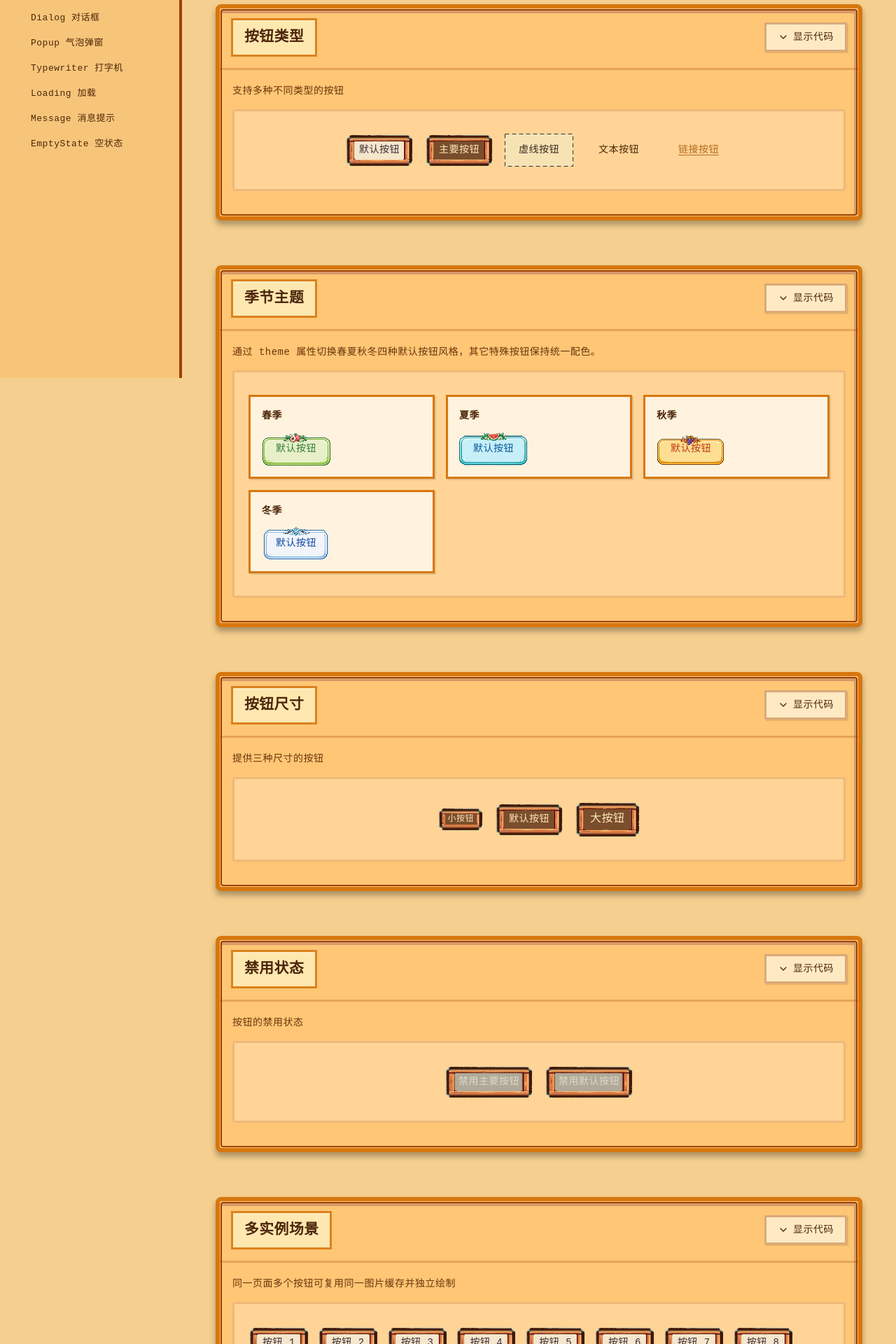
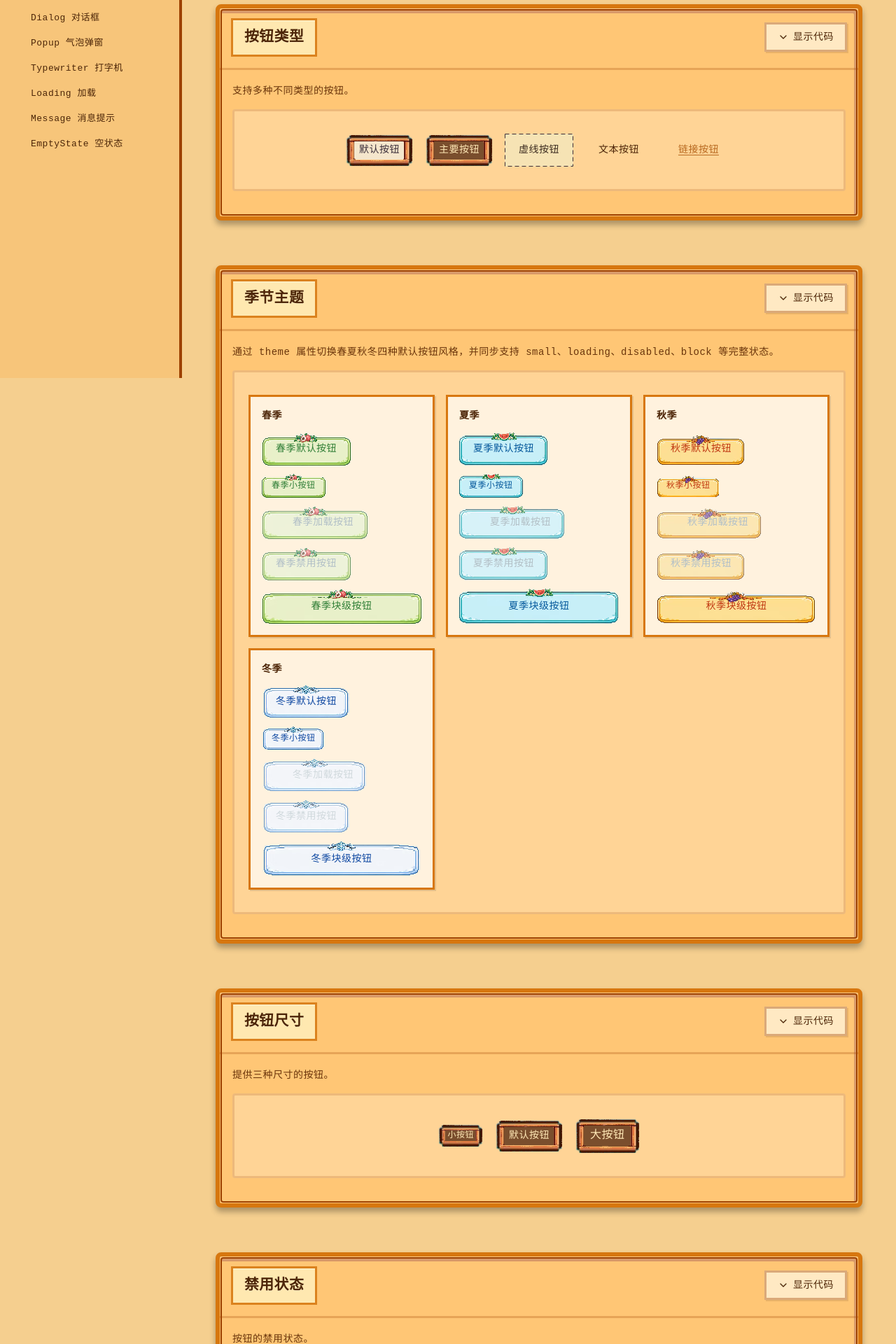
Before and after one commit to a985987819/stardewUi, a React (Vite) app: page /components/button in a window 1280 px wide. Shown: the part 260-2180 px from the top of the page at 70% size. Built offline with nearby package versions, Linux system fonts and the light colour scheme; a web font is replaced by a local one.

Commit message:
feat: 提交四季按钮demo

```diff
--- a/src/pages/ButtonDemo.module.scss
+++ b/src/pages/ButtonDemo.module.scss
@@ -102,4 +102,8 @@
     flex-wrap: wrap;
     gap: 12px;
   }
+
+  &-block {
+    margin-top: 12px;
+  }
 }
--- a/src/pages/ButtonDemo.tsx
+++ b/src/pages/ButtonDemo.tsx
@@ -1,6 +1,6 @@
+import StarApiTable from '../components/layout/ApiTable'
+import StarComponentDemo from '../components/layout/ComponentDemo'
 import StarComponentPage from '../components/layout/ComponentPage'
-import StarComponentDemo from '../components/layout/ComponentDemo'
-import StarApiTable from '../components/layout/ApiTable'
 import { StarNineSliceButton, type NineSliceButtonTheme } from '../components/ui'
 import styles from './ButtonDemo.module.scss'
 
@@ -12,11 +12,29 @@ const seasonalThemes: Array<{ key: NineSliceButtonTheme; label: string }> = [
 ]
 
 const buttonApiData = [
-  { property: 'variant', description: '按钮类型', type: "'default' | 'primary' | 'warning' | 'danger' | 'dashed' | 'text' | 'link'", default: "'default'" },
-  { property: 'size', description: '按钮大小', type: "'small' | 'medium' | 'large'", default: "'medium'" },
+  {
+    property: 'variant',
+    description: '按钮类型',
+    type: "'default' | 'primary' | 'warning' | 'danger' | 'dashed' | 'text' | 'link'",
+    default: "'default'",
+  },
+  { property: 'size', description: '按钮尺寸', type: "'small' | 'medium' | 'large'", default: "'medium'" },
   { property: 'disabled', description: '是否禁用', type: 'boolean', default: 'false' },
-  { property: 'block', description: '是否块级元素', type: 'boolean', default: 'false' },
-  { property: 'theme', description: '季节主题，仅对默认按钮生效', type: "'spring' | 'summer' | 'autumn' | 'winter'", default: '-' },
+  { property: 'block', description: '是否为块级按钮', type: 'boolean', default: 'false' },
+  { property: 'loading', description: '是否显示加载态', type: 'boolean', default: 'false' },
+  {
+    property: 'theme',
+    description: '季节主题，仅对默认按钮生效',
+    type: "'spring' | 'summer' | 'autumn' | 'winter'",
+    default: '-',
+  },
+  { property: 'backgroundSrc', description: '自定义九宫格背景图地址', type: 'string', default: "'/btnImg.png'" },
+  {
+    property: 'backgroundInsets',
+    description: '九宫格切片边距',
+    type: '{ top: number; right: number; bottom: number; left: number }',
+    default: '{ top: 8, right: 8, bottom: 8, left: 8 }',
+  },
   { property: 'onClick', description: '点击事件回调', type: '(event: MouseEvent) => void', default: '-' },
   { property: 'children', description: '按钮内容', type: 'ReactNode', default: '-', required: true },
 ]
@@ -41,12 +59,18 @@ const sizeCode = `<StarNineSliceButton variant="primary" size="small">小按钮<
 <StarNineSliceButton variant="primary" size="large">大按钮</StarNineSliceButton>`
 
 const disabledCode = `<StarNineSliceButton variant="primary" disabled>禁用主要按钮</StarNineSliceButton>
-<StarNineSliceButton disabled>禁用默认按钮</StarNineSliceButton>`
+<StarNineSliceButton disabled>禁用默认按钮</StarNineSliceButton>
+<StarNineSliceButton theme="winter" disabled>冬季禁用按钮</StarNineSliceButton>`
 
 const themeCode = `<StarNineSliceButton theme="spring">春季默认按钮</StarNineSliceButton>
 <StarNineSliceButton theme="summer">夏季默认按钮</StarNineSliceButton>
 <StarNineSliceButton theme="autumn">秋季默认按钮</StarNineSliceButton>
-<StarNineSliceButton theme="winter">冬季默认按钮</StarNineSliceButton>`
+<StarNineSliceButton theme="winter">冬季默认按钮</StarNineSliceButton>
+
+<StarNineSliceButton theme="spring" size="small">春季小按钮</StarNineSliceButton>
+<StarNineSliceButton theme="summer" loading>夏季加载按钮</StarNineSliceButton>
+<StarNineSliceButton theme="autumn" disabled>秋季禁用按钮</StarNineSliceButton>
+<StarNineSliceButton theme="winter" block>冬季块级按钮</StarNineSliceButton>`
 
 const multiInstanceCode = `{Array.from({ length: 10 }).map((_, index) => (
   <StarNineSliceButton key={index}>按钮 {index + 1}</StarNineSliceButton>
@@ -54,8 +78,17 @@ const multiInstanceCode = `{Array.from({ length: 10 }).map((_, index) => (
 
 function StarButtonDemoPage() {
   return (
-    <StarComponentPage title="Button 按钮" description="按钮用于触发一个操作或事件，是用户界面中最基础的交互元素。" toc={tocItems}>
-      <StarComponentDemo id="basic" title="按钮类型" description="支持多种不同类型的按钮" code={basicCode}>
+    <StarComponentPage
+      title="Button 按钮"
+      description="按钮用于触发一个操作或事件，是用户界面中最基础的交互元素。"
+      toc={tocItems}
+    >
+      <StarComponentDemo
+        id="basic"
+        title="按钮类型"
+        description="支持多种不同类型的按钮。"
+        code={basicCode}
+      >
         <StarNineSliceButton>默认按钮</StarNineSliceButton>
         <StarNineSliceButton variant="primary">主要按钮</StarNineSliceButton>
         <StarNineSliceButton variant="dashed">虚线按钮</StarNineSliceButton>
@@ -63,31 +96,74 @@ function StarButtonDemoPage() {
         <StarNineSliceButton variant="link">链接按钮</StarNineSliceButton>
       </StarComponentDemo>
 
-      <StarComponentDemo id="theme" title="季节主题" description="通过 theme 属性切换春夏秋冬四种默认按钮风格，其它特殊按钮保持统一配色。" code={themeCode}>
+      <StarComponentDemo
+        id="theme"
+        title="季节主题"
+        description="通过 theme 属性切换春夏秋冬四种默认按钮风格，并同步支持 small、loading、disabled、block 等完整状态。"
+        code={themeCode}
+      >
         <div className={styles['button-theme-grid']}>
           {seasonalThemes.map((item) => (
             <div key={item.key} className={styles['button-theme-card']}>
               <p className={styles['button-theme-title']}>{item.label}</p>
               <div className={styles['button-theme-actions']}>
-                <StarNineSliceButton theme={item.key}>默认按钮</StarNineSliceButton>
+                <StarNineSliceButton theme={item.key}>{item.label}默认按钮</StarNineSliceButton>
+                <StarNineSliceButton theme={item.key} size="small">
+                  {item.label}小按钮
+                </StarNineSliceButton>
+                <StarNineSliceButton theme={item.key} loading>
+                  {item.label}加载按钮
+                </StarNineSliceButton>
+                <StarNineSliceButton theme={item.key} disabled>
+                  {item.label}禁用按钮
+                </StarNineSliceButton>
+              </div>
+              <div className={styles['button-theme-block']}>
+                <StarNineSliceButton theme={item.key} block>
+                  {item.label}块级按钮
+                </StarNineSliceButton>
               </div>
             </div>
           ))}
         </div>
       </StarComponentDemo>
 
-      <StarComponentDemo id="size" title="按钮尺寸" description="提供三种尺寸的按钮" code={sizeCode}>
-        <StarNineSliceButton variant="primary" size="small">小按钮</StarNineSliceButton>
+      <StarComponentDemo
+        id="size"
+        title="按钮尺寸"
+        description="提供三种尺寸的按钮。"
+        code={sizeCode}
+      >
+        <StarNineSliceButton variant="primary" size="small">
+          小按钮
+        </StarNineSliceButton>
         <StarNineSliceButton variant="primary">默认按钮</StarNineSliceButton>
-        <StarNineSliceButton variant="primary" size="large">大按钮</StarNineSliceButton>
+        <StarNineSliceButton variant="primary" size="large">
+          大按钮
+        </StarNineSliceButton>
       </StarComponentDemo>
 
-      <StarComponentDemo id="disabled" title="禁用状态" description="按钮的禁用状态" code={disabledCode}>
-        <StarNineSliceButton variant="primary" disabled>禁用主要按钮</StarNineSliceButton>
+      <StarComponentDemo
+        id="disabled"
+        title="禁用状态"
+        description="按钮的禁用状态。"
+        code={disabledCode}
+      >
+        <StarNineSliceButton variant="primary" disabled>
+          禁用主要按钮
+        </StarNineSliceButton>
         <StarNineSliceButton disabled>禁用默认按钮</StarNineSliceButton>
+        <StarNineSliceButton theme="winter" disabled>
+          冬季禁用按钮
+        </StarNineSliceButton>
       </StarComponentDemo>
 
-      <StarComponentDemo id="multi" title="多实例场景" description="同一页面多个按钮可复用同一图片缓存并独立绘制" code={multiInstanceCode}>
+      <StarComponentDemo
+        id="multi"
+        title="多实例场景"
+        description="同一页面多个按钮可复用同一图片缓存并独立绘制。"
+        code={multiInstanceCode}
+      >
         <div className={styles['demo-multi-buttons']}>
           {Array.from({ length: 10 }).map((_, index) => (
             <StarNineSliceButton key={`multi-${index}`}>按钮 {index + 1}</StarNineSliceButton>
--- a/src/utils/seasonalButtonCanvas.ts
+++ b/src/utils/seasonalButtonCanvas.ts
@@ -167,28 +167,32 @@ const drawPatch = (
   ctx.drawImage(image, sx, sy, sw, sh, dx, dy, dw, dh)
 }
 
+const applyOverlayWithinOpaquePixels = (
+  ctx: CanvasRenderingContext2D,
+  color: string,
+  width: number,
+  height: number
+) => {
+  ctx.save()
+  ctx.globalCompositeOperation = 'source-atop'
+  ctx.fillStyle = color
+  ctx.fillRect(0, 0, width, height)
+  ctx.restore()
+}
+
 const applyStateOverlay = (
   ctx: CanvasRenderingContext2D,
-  theme: SeasonalButtonTheme,
   state: SeasonalButtonVisualState,
   width: number,
   height: number
 ) => {
   if (state === 'hover') {
-    ctx.fillStyle = 'rgba(255, 255, 255, 0.04)'
-    ctx.fillRect(0, 0, width, height)
-    return
-  }
-
-  if (state === 'active') {
-    ctx.fillStyle = theme === 'winter' ? 'rgba(13, 71, 161, 0.08)' : 'rgba(0, 0, 0, 0.08)'
-    ctx.fillRect(0, 0, width, height)
+    applyOverlayWithinOpaquePixels(ctx, 'rgba(255, 255, 255, 0.04)', width, height)
     return
   }
 
   if (state === 'disabled') {
-    ctx.fillStyle = 'rgba(248, 250, 252, 0.32)'
-    ctx.fillRect(0, 0, width, height)
+    applyOverlayWithinOpaquePixels(ctx, 'rgba(248, 250, 252, 0.32)', width, height)
   }
 }
 
@@ -394,31 +398,7 @@ export const drawSeasonalButtonBackground = ({
   ctx.fillRect(leftWidth, topHeight, centerWidth, centerHeight)
   ctx.globalCompositeOperation = 'source-over'
 
-  applyStateOverlay(ctx, theme, state, targetWidth, targetHeight)
-
-  if (state === 'active') {
-    ctx.strokeStyle = theme === 'winter' ? 'rgba(13, 71, 161, 0.32)' : 'rgba(0, 0, 0, 0.2)'
-    ctx.lineWidth = Math.max(1, Math.round(baseScale * 8))
-    ctx.strokeRect(
-      ctx.lineWidth / 2,
-      topHeight + ctx.lineWidth / 2,
-      targetWidth - ctx.lineWidth,
-      Math.max(0, targetHeight - topHeight - ctx.lineWidth)
-    )
-  }
-
-  if (state === 'disabled') {
-    ctx.strokeStyle = palette.border
-    ctx.globalAlpha = 0.2
-    ctx.lineWidth = Math.max(1, Math.round(baseScale * 6))
-    ctx.strokeRect(
-      ctx.lineWidth / 2,
-      topHeight + ctx.lineWidth / 2,
-      targetWidth - ctx.lineWidth,
-      Math.max(0, targetHeight - topHeight - ctx.lineWidth)
-    )
-    ctx.globalAlpha = 1
-  }
+  applyStateOverlay(ctx, state, targetWidth, targetHeight)
 
   ctx.restore()
 }
```
Also changed, not shown: public/defaultBtn.png (added), 1 other file (tests, documents, lock files or other folders).
